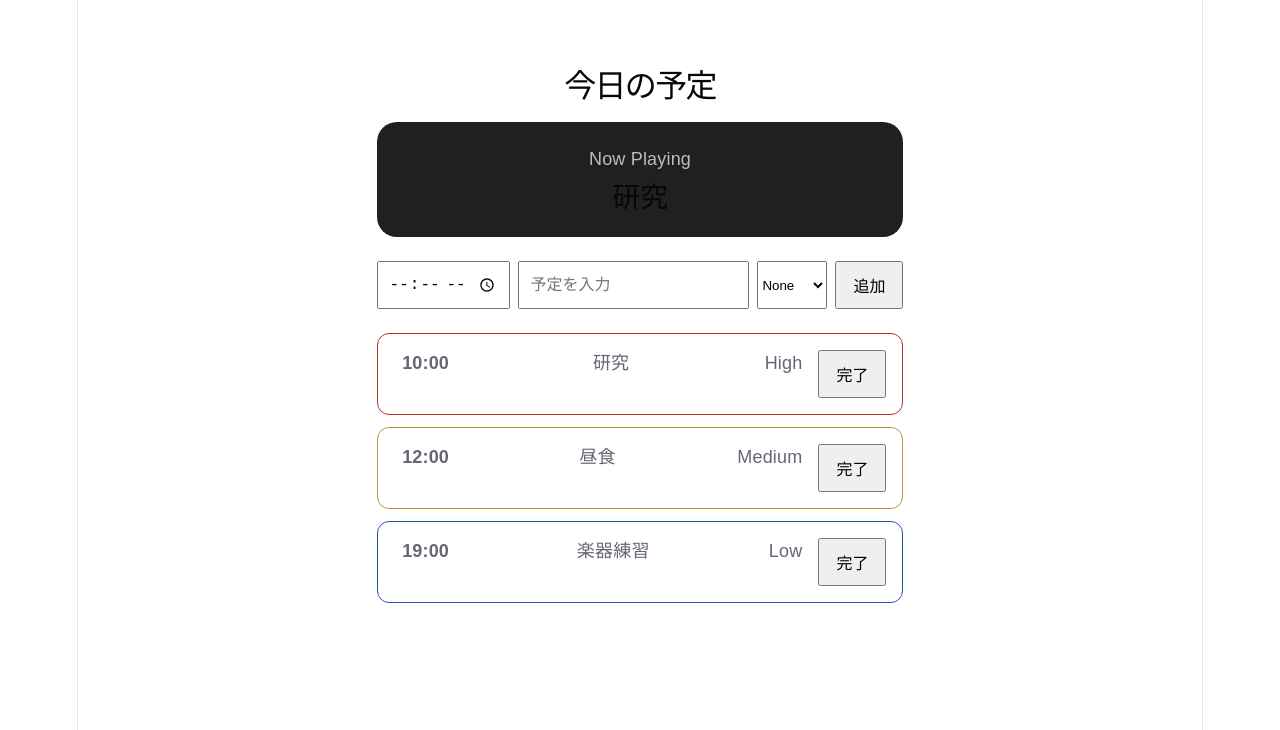
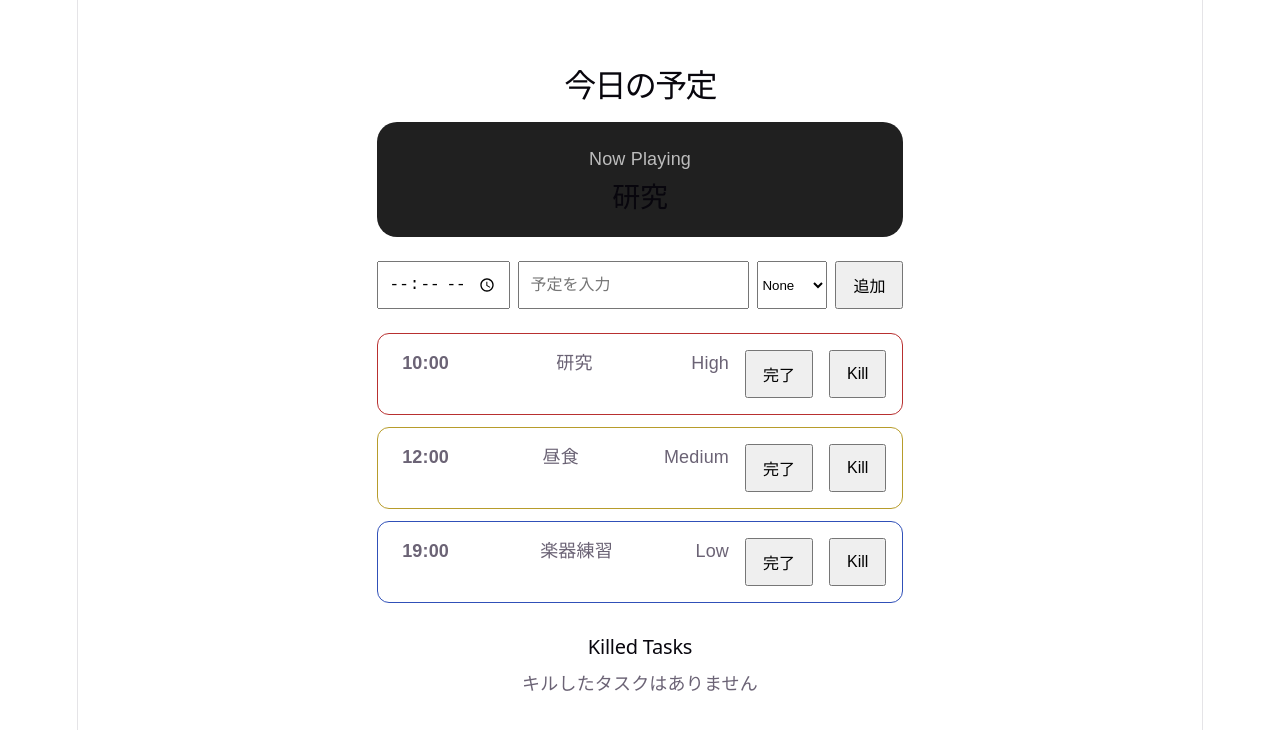
Before and after one commit to tanaharu-droid/schedule-app, a React (Vite) app: page / in a window 1280 px wide. Shown: the top 730 px of the page. Built offline with nearby package versions, Linux system fonts and the light colour scheme.

Commit message:
Add task kill and restore

```diff
--- a/src/App.css
+++ b/src/App.css
@@ -88,3 +88,22 @@ button {
 .priority-None {
   border: 1px solid #ddd;
 }
+
+.killed-list {
+  margin-top: 32px;
+}
+
+.killed-list h2 {
+  font-size: 20px;
+  margin-bottom: 12px;
+}
+
+.killed-item {
+  display: flex;
+  gap: 16px;
+  padding: 12px 16px;
+  border: 1px dashed #999;
+  border-radius: 12px;
+  opacity: 0.6;
+  text-decoration: line-through;
+}
--- a/src/App.tsx
+++ b/src/App.tsx
@@ -20,6 +20,7 @@ function App() {
         { id: 2, time: '12:00', title: '昼食', done: false, priority: 'Medium' },
         { id: 3, time: '19:00', title: '楽器練習', done: false, priority: 'Low' },
     ])
+    const [killedSchedules, setKilledSchedules] = useState<Schedule[]>([])//キルしたスケジュールリスト
     const currentSchedule = schedules.find((schedule) => !schedule.done)//findで，条件に合う最初の1件を探す
 
     const addSchedule = () => {
@@ -57,6 +58,32 @@ function App() {
         })
 
         setSchedules(newSchedules)//更新されたnewSchedulesを代入する
+    }
+
+    const killSchedule = (id: number) => {
+        const targetSchedule = schedules.find((schedule) => schedule.id === id)//キルする予定1件を探す
+
+        if (!targetSchedule) return
+
+        const newSchedules = schedules.filter((schedule) => schedule.id !== id)//配列から条件に合うものだけ残して新しい配列を作成
+
+        setSchedules(newSchedules)
+        setKilledSchedules([...killedSchedules, targetSchedule])
+    }
+
+    const restoreSchedule = (id: number) => {
+        const targetSchedule = killedSchedules.find((schedule) => schedule.id === id)
+
+        if (!targetSchedule) return
+
+        const newKilledSchedules = killedSchedules.filter((schedule) => schedule.id !== id)
+
+        const sortedSchedules = [...schedules, targetSchedule].sort((a, b) => {
+            return a.time.localeCompare(b.time)
+        })
+
+        setKilledSchedules(newKilledSchedules)
+        setSchedules(sortedSchedules)
     }
 
     return (
@@ -111,8 +138,31 @@ function App() {
                         <button onClick={() => toggleDone(schedule.id)}>
                             {schedule.done ? '戻す' : '完了'}
                         </button>
+
+                        <button onClick={() => killSchedule(schedule.id)}>
+                            Kill
+                        </button>
                     </div>
                 ))}
+            </section>
+
+            <section className="killed-list">
+                <h2>Killed Tasks</h2>
+
+                {killedSchedules.length === 0 ? (
+                    <p>キルしたタスクはありません</p>
+                ) : (
+                    killedSchedules.map((schedule) => (
+                        <div className="killed-item" key={schedule.id}>
+                            <span className="time">{schedule.time}</span>
+                            <span className="title">{schedule.title}</span>
+                            <span className="priority">{schedule.priority}</span>
+                            <button onClick={() => restoreSchedule(schedule.id)}>
+                                Restore
+                            </button>
+                        </div>
+                    ))
+                )}
             </section>
         </main >
     )
```
